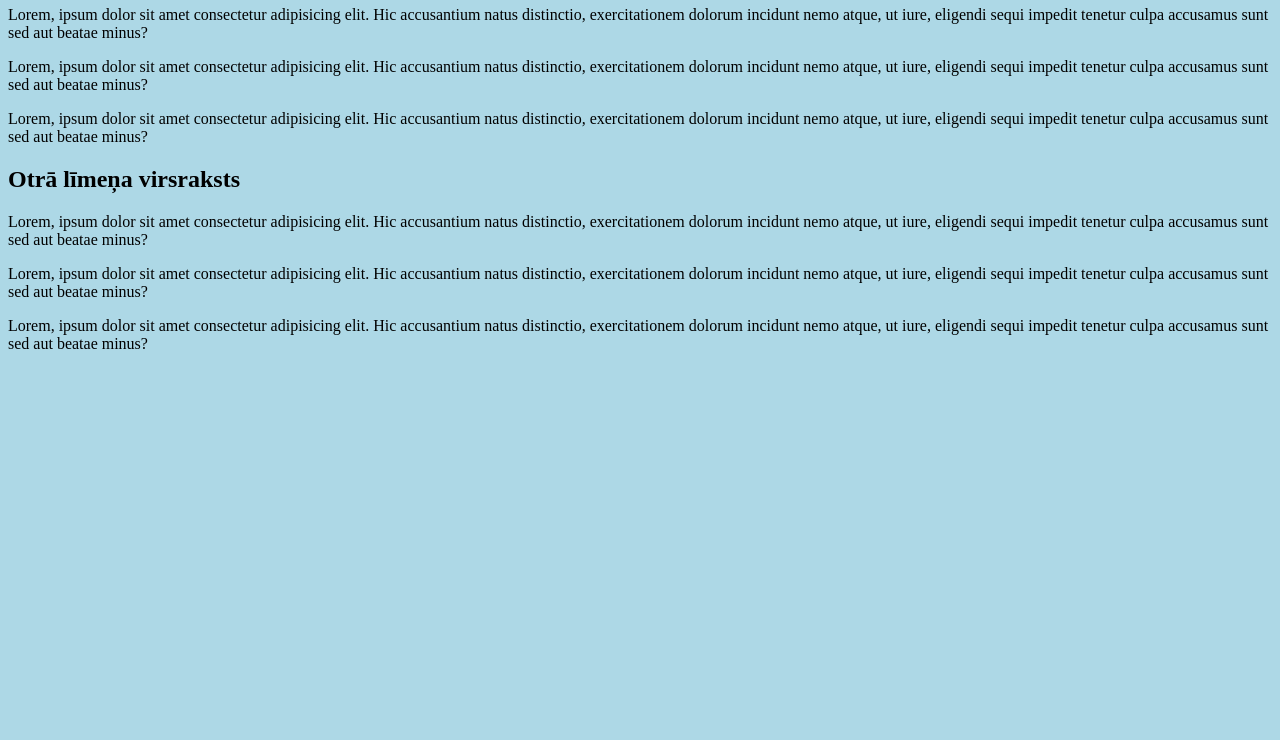
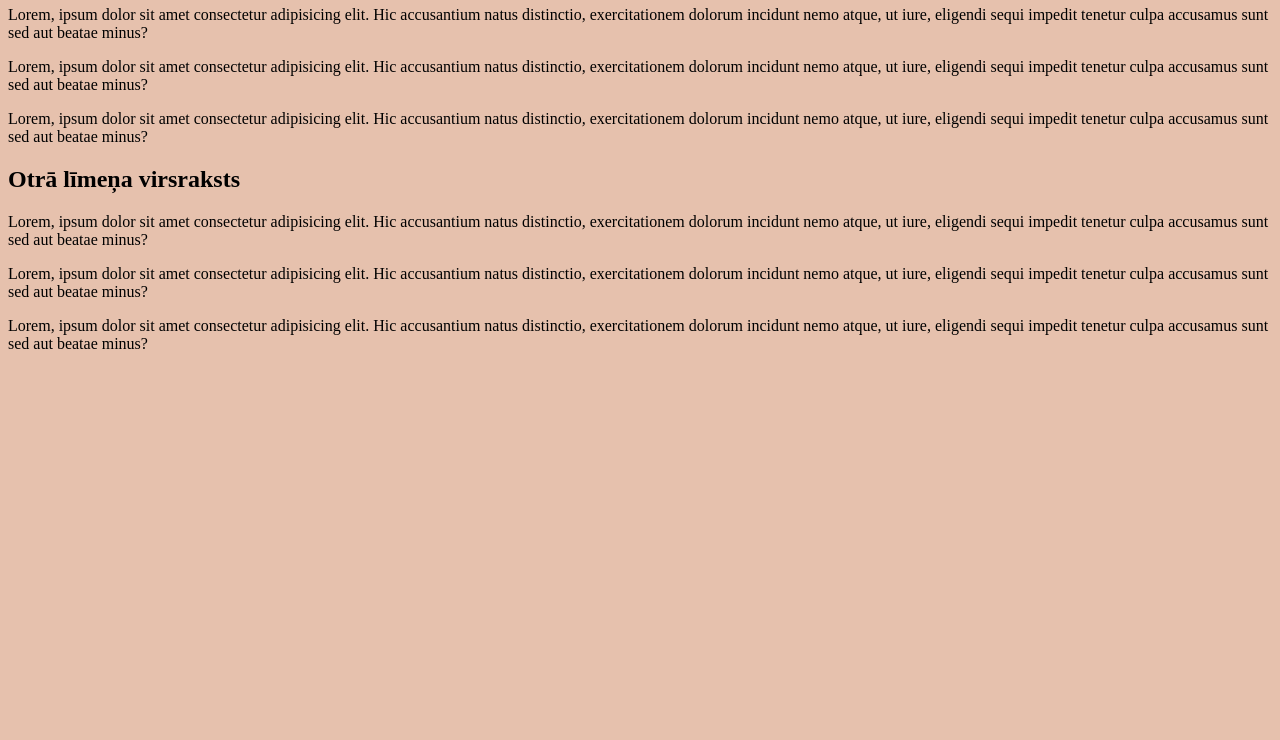
Before and after one commit to GunaPentjusa/meginajumsnr1, a plain HTML site: page index.html in a window 1280 px wide. Shown: the part 60-800 px from the top of the page. Drawn offline with Linux system fonts and the light colour scheme.

Commit message:
initialcommit

```diff
--- a/style.css
+++ b/style.css
@@ -1,3 +1,3 @@
 body {
-    background-color: lightblue;
+    background-color: rgb(230, 193, 173);
   }
```
